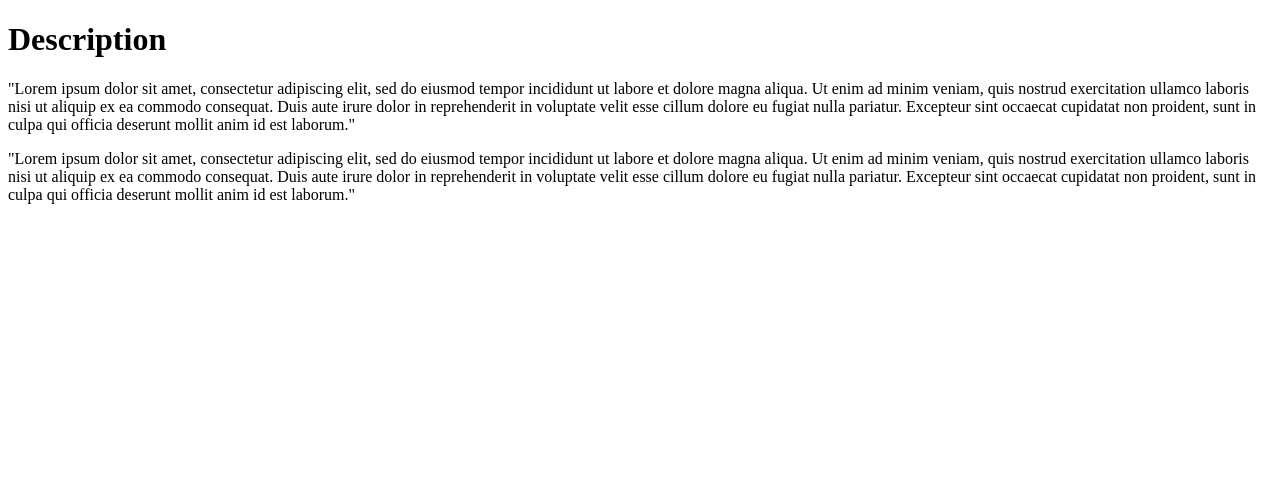
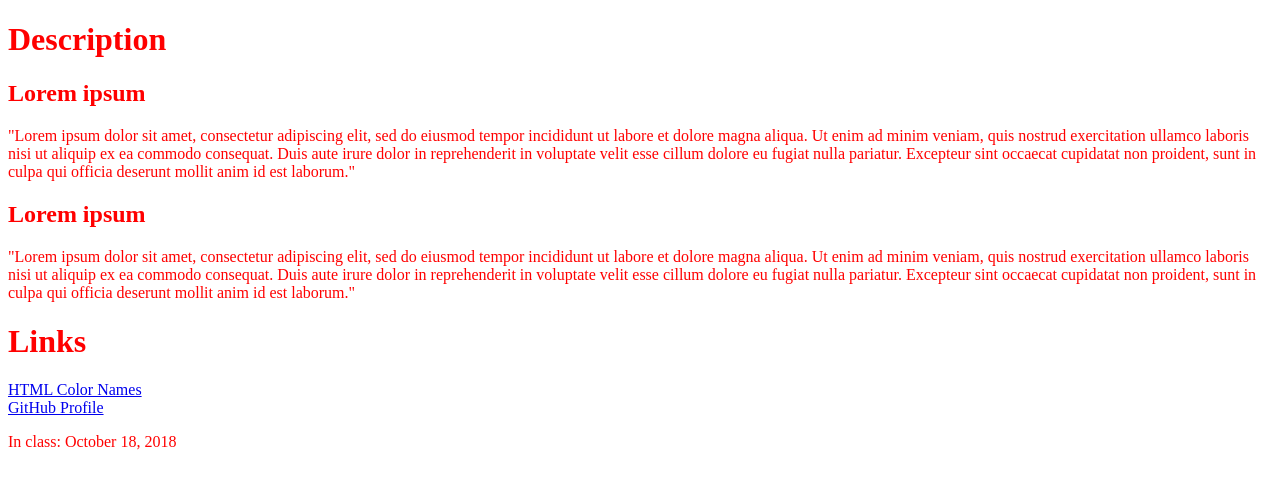
Before and after one commit to meghanmullally/box-model-demo, a plain HTML site: page index.html in a window 1280 px wide. Drawn offline with Linux system fonts and the light colour scheme.

Commit message:
style body color: red, added 2 links as well

```diff
--- a/index.html
+++ b/index.html
@@ -1,17 +1,35 @@
 <!DOCTYPE HTML>
 <html lang='en'>
 <head>
+  <meta charset="utf-8">
   <title> box model </title>
+<style>
+body {
+  color: red;
+
+}
+
+  </style>
 </head>
 
 <body>
 <h1> Description</h1>
+  <h2>Lorem ipsum</h2>
   "Lorem ipsum dolor sit amet, consectetur adipiscing elit, sed do eiusmod tempor incididunt ut labore et dolore magna aliqua. Ut enim ad minim veniam, quis nostrud exercitation ullamco laboris nisi ut aliquip ex ea commodo consequat. Duis aute irure dolor in reprehenderit in voluptate velit esse cillum dolore eu fugiat nulla pariatur. Excepteur sint occaecat cupidatat non proident, sunt in culpa qui officia deserunt mollit anim id est laborum."
   <p>
+    <h2>Lorem ipsum</h2>
     "Lorem ipsum dolor sit amet, consectetur adipiscing elit, sed do eiusmod tempor incididunt ut labore et dolore magna aliqua. Ut enim ad minim veniam, quis nostrud exercitation ullamco laboris nisi ut aliquip ex ea commodo consequat. Duis aute irure dolor in reprehenderit in voluptate velit esse cillum dolore eu fugiat nulla pariatur. Excepteur sint occaecat cupidatat non proident, sunt in culpa qui officia deserunt mollit anim id est laborum."
     <p>
+<h1> Links </h1>
+  <a href="https://www.w3schools.com/colors/colors_names.asp">HTML Color Names</a>
+  <br>
+  <a href="https://github.com/meghanmullally">GitHub Profile</a>
+<p>
   <footer>
+    In class: October 18, 2018
   </footer>
 </body>
 
+
+
 </html>
```
